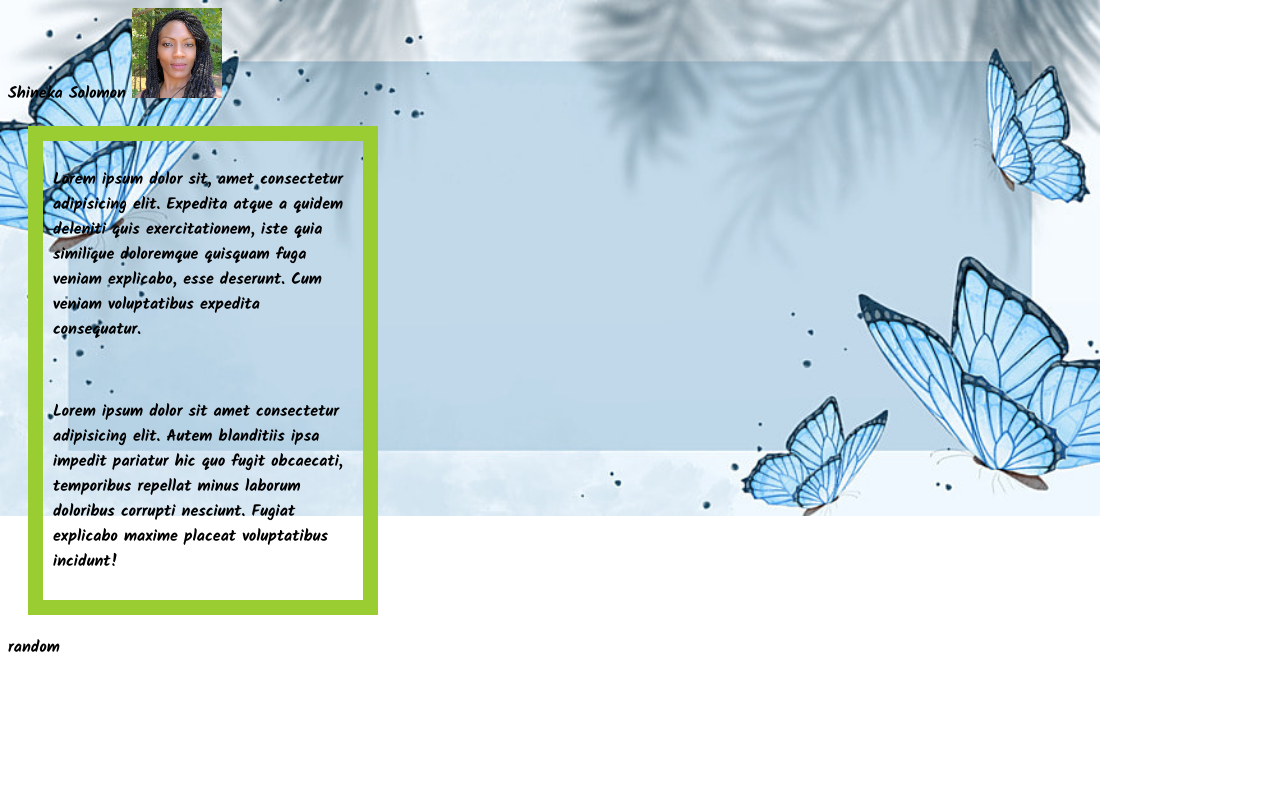
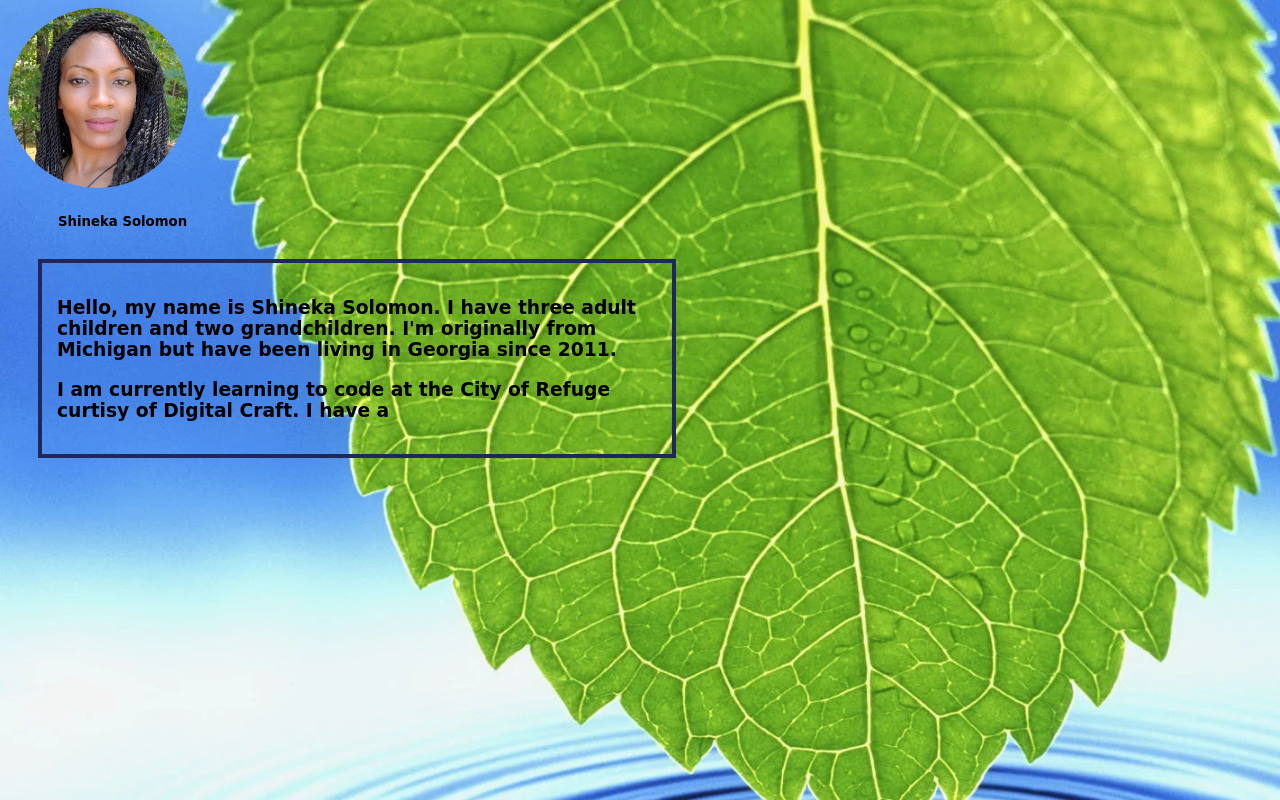
Before and after one commit to ShinekaS/My-Basic-Bio, a plain HTML site: page index.html in a window 1280 px wide. Drawn offline with Linux system fonts and the light colour scheme.

Commit message:
initial commit

```diff
--- a/index.html
+++ b/index.html
@@ -14,17 +14,28 @@
 
 <body>
     <header>
-        Shineka Solomon
-        <img src="temp_profile_image5761080737648022025.jpg" alt="Headshot " height="90px" width="auto">
-    </header>
-    <div class="main-container">
-    <p>Lorem ipsum dolor sit, amet consectetur adipisicing elit. Expedita atque a quidem deleniti quis exercitationem, iste quia similique doloremque quisquam fuga veniam explicabo, esse deserunt. Cum veniam voluptatibus expedita consequatur.
-     </p>
+
+        <div class="bioPic">
+            <img class="bioPic1" src="temp_profile_image5761080737648022025.jpg" alt="Headshot" height="180px" width="auto">
+            <h5 class="h5">Shineka Solomon</h5>
+
+
+        </header>
+        <div class="main-container">
+    <h3>
+        <p>Hello, my name is Shineka Solomon. I have three adult children and two grandchildren. I'm originally from Michigan but have been living in Georgia since 2011.</p>
+
+        <p>I am currently learning to code at the City of Refuge curtisy of Digital Craft.  I have a </p>
+    </h3>
+
+
+        </div>
+
+    <p></p>
+
     <br>
-    <p>Lorem ipsum dolor sit amet consectetur adipisicing elit. Autem blanditiis ipsa impedit pariatur hic quo fugit obcaecati, temporibus repellat minus laborum doloribus corrupti nesciunt. Fugiat explicabo maxime placeat voluptatibus incidunt!</p>
 </div>
 <div>
-    <p>random</p>
 </div>
 </body>
 </html>
--- a/styles.css
+++ b/styles.css
@@ -1,15 +1,26 @@
 body {
-    background-image: url(Butterflybackground.jpeg);
+    background-image: url(gThvez.webp);
     background-repeat: no-repeat;
-    background-size: 1100px;
-    font-family: 'Kalam', cursive;
+    background-size: 1800px;
+    font-family: cursive;
     color: black;
     font-weight: bolder;
+
 }
+.main-container {
+    width: 600px;
+   padding: 15px;
+   border: 4px solid rgb(30, 40, 90);
+   margin: 30px;
+   justify-content: center;
+   align-content: center;
+   }
 
-.main-container {
-    width: 300px;
-   padding: 10px;
-   border: 15px solid yellowgreen;
-   margin: 20px;
-   }
+.bioPic1 {
+    border-radius: 50%;
+
+}
+.h5 {
+    display: flex;
+    margin-inline: 50px;
+}
```
Also changed, not shown: background.jpeg (added), gThvez.webp (added), images.jpeg (added).
